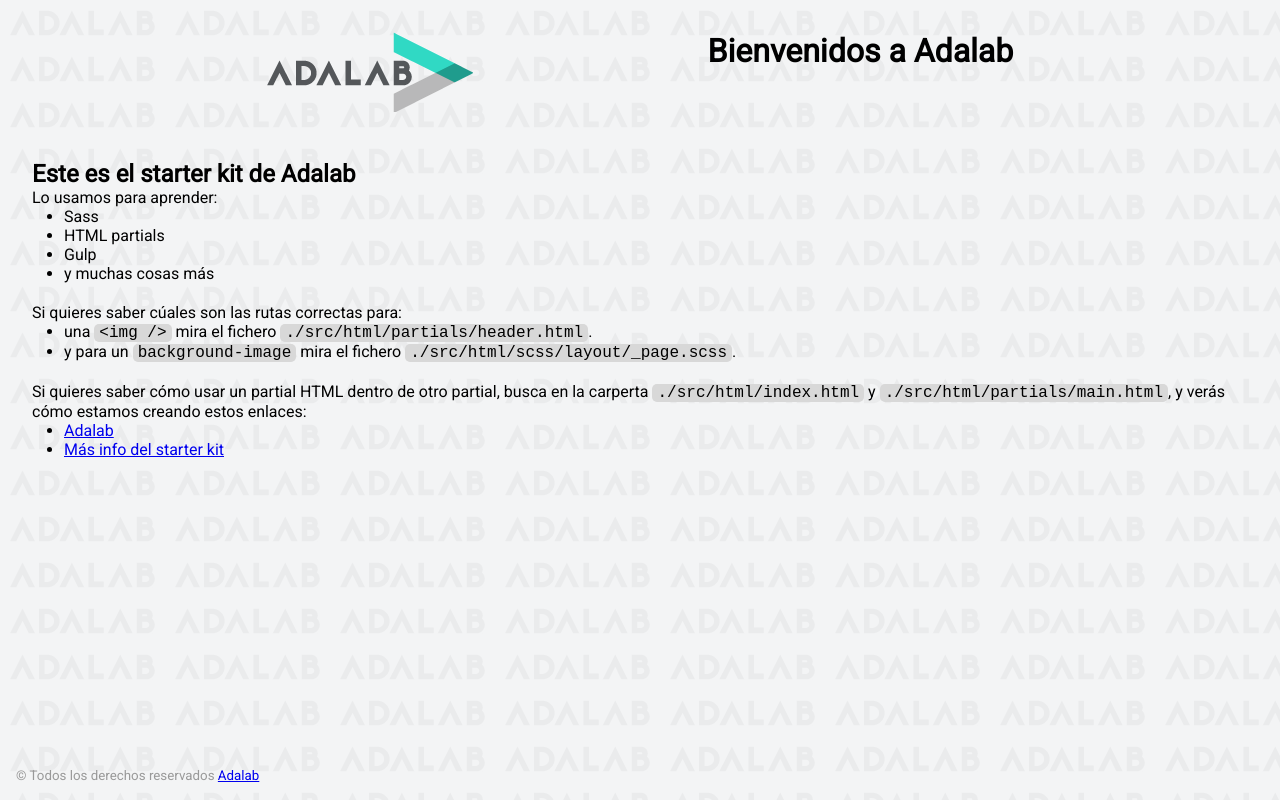
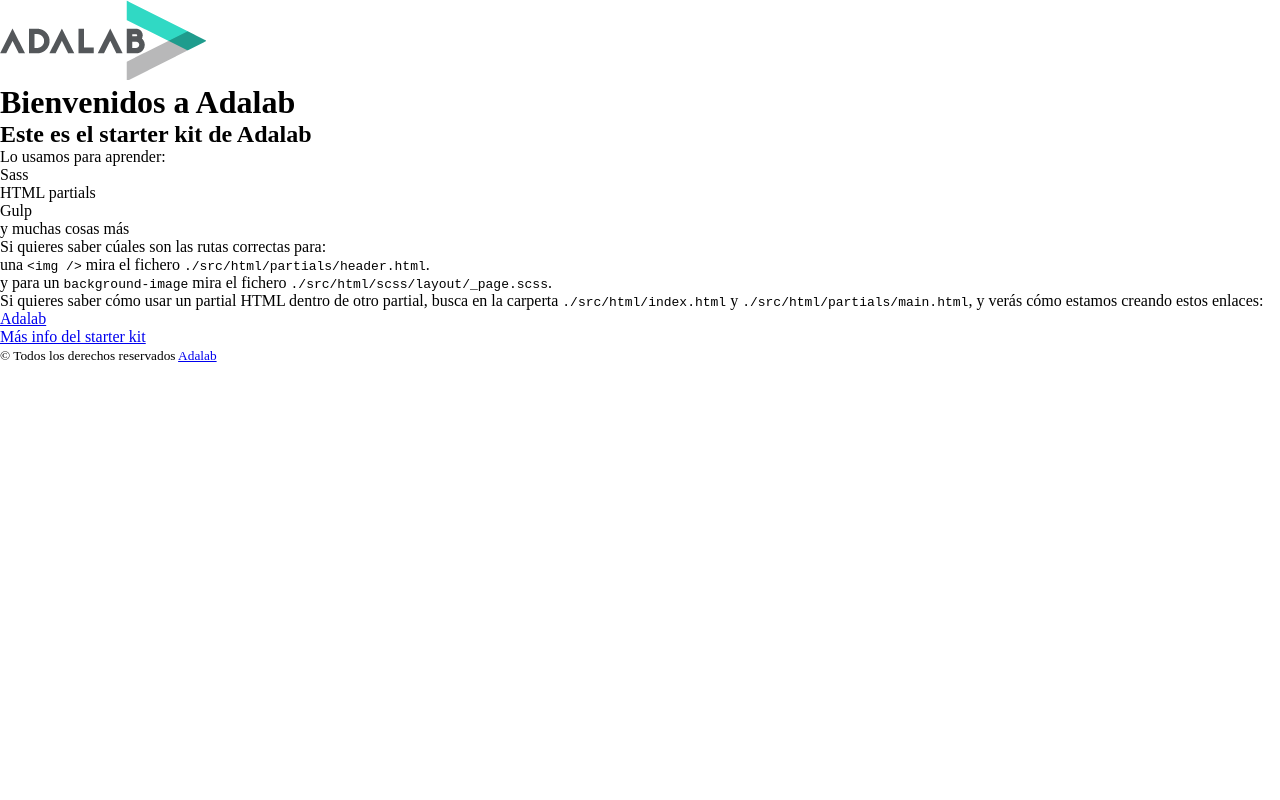
Before and after one commit to PaulaPSoto/modulo-1-evaluacion-final-PaulaPSoto, a website: page docs/index.html in a window 1280 px wide. Drawn offline with nearby package versions, Linux system fonts and the light colour scheme; files that its build step writes are made by us from their sources.

Commit message:
Delete import main.scss

```diff
--- a/src/scss/components/_links.scss
+++ /dev/null
@@ -1,9 +0,0 @@
-.link__adalab:hover {
-  background-color: #099d8d;
-  color: #fff;
-}
-
-.link__github:hover {
-  background-color: #CCC;
-  color: #000;
-}
--- a/src/scss/core/_variables.scss
+++ /dev/null
@@ -1,6 +0,0 @@
-// fonts
-$font-main: 'Roboto', sans-serif;
-
-// colors
-$color-bg: #f3f4f5;
-$color-secondary: #999;
--- a/src/scss/layout/_footer.scss
+++ /dev/null
@@ -1,8 +0,0 @@
-.page__footer {
-  position: fixed;
-  left: 0;
-  bottom: 0;
-  width: 100vw;
-  padding: 1rem;
-  color: $color-secondary;
-}
--- a/src/scss/layout/_header.scss
+++ /dev/null
@@ -1,5 +0,0 @@
-.page__header {
-  display: flex;
-  justify-content: space-evenly;
-  margin-bottom: 3rem;
-}
--- a/src/scss/layout/_page.scss
+++ /dev/null
@@ -1,7 +0,0 @@
-body {
-  padding: 2rem;
-  height: 100vh;
-  background-image: url('../images/bg-adalab.png');
-  background-color: $color-bg;
-  font-family: $font-main;
-}
--- a/src/scss/main.scss
+++ b/src/scss/main.scss
@@ -1,8 +1,2 @@
-@import 'core/variables';
+
 @import 'core/reset';
-@import 'components/code';
-@import 'components/links';
-@import 'layout/page';
-@import 'layout/header';
-@import 'layout/footer';
-@import 'pages/index';
--- a/src/scss/pages/_index.scss
+++ /dev/null
@@ -1,4 +0,0 @@
-.main__list {
-  padding-left: 2rem;
-  padding-bottom: 20px;
-}
```
Also changed, not shown: src/html/index.html (+0 -3 lines).
